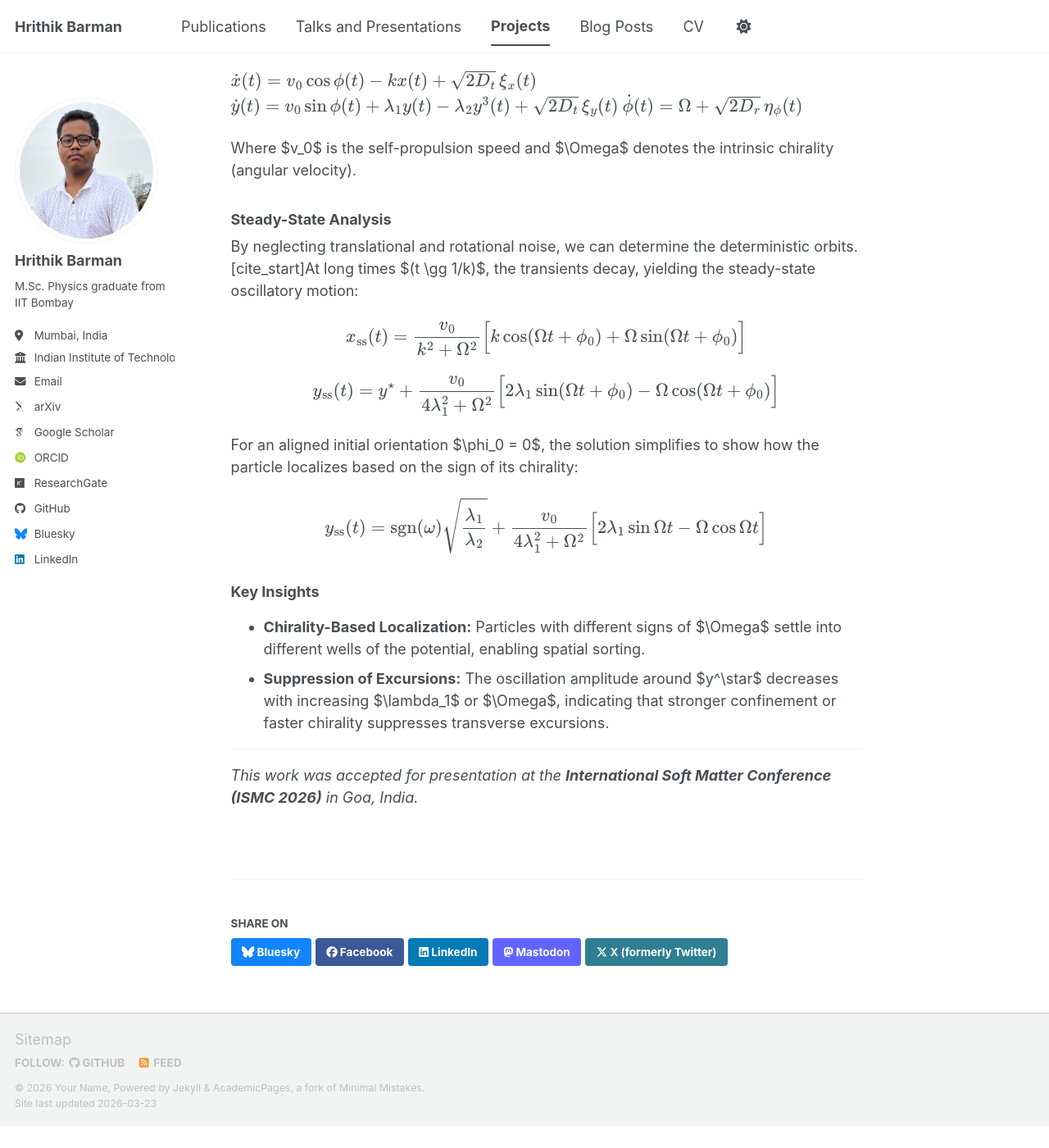
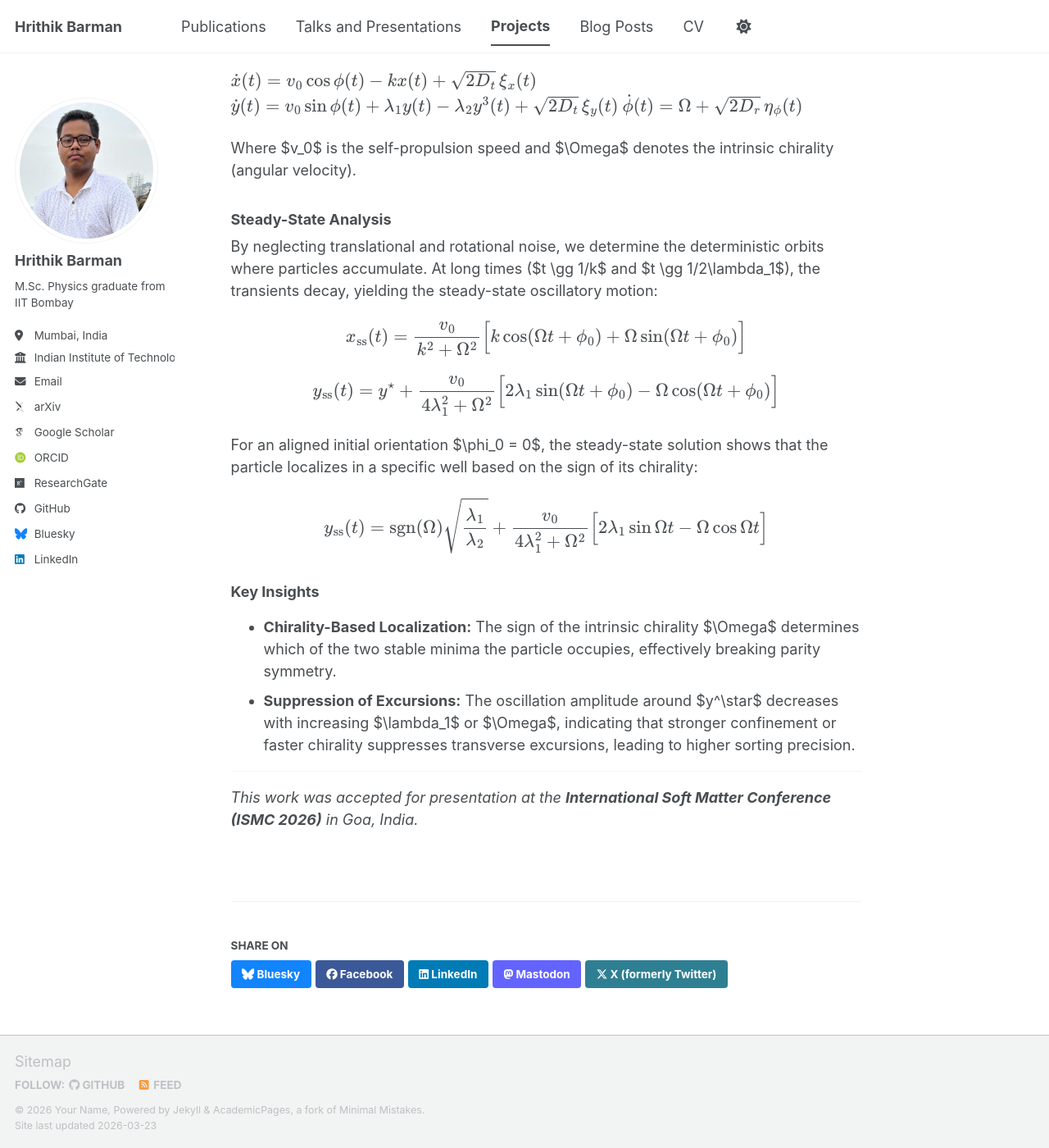
Before and after one commit to Hrithikbarmangc/barman.github.io, a Jekyll site: the page built from _portfolio/sorting-mechanisms.md, in a window 1280 px wide and 1400 px high, scrolled down 632 px. Shown: the whole window at 82% size. Built offline with Jekyll 4.4.1, drawn with Linux system fonts in a browser that asks for light colours; some web fonts are replaced; a script bundle is joined from its source files by our own code; library files that are not in the unit come from our copies; before the commit the page ends 2005 px from its top, so only the background shows below that.

Commit message:
Update sorting-mechanisms.md

```diff
--- a/_portfolio/sorting-mechanisms.md
+++ b/_portfolio/sorting-mechanisms.md
@@ -21,19 +21,19 @@ $$\dot{\phi}(t) = \Omega + \sqrt{2D_r}\,\eta_\phi(t)$$
 Where $v_0$ is the self-propulsion speed and $\Omega$ denotes the intrinsic chirality (angular velocity).
 
 ### Steady-State Analysis
-By neglecting translational and rotational noise, we can determine the deterministic orbits. [cite_start]At long times $(t \gg 1/k)$, the transients decay, yielding the steady-state oscillatory motion:
+By neglecting translational and rotational noise, we determine the deterministic orbits where particles accumulate. At long times ($t \gg 1/k$ and $t \gg 1/2\lambda_1$), the transients decay, yielding the steady-state oscillatory motion:
 
 $$x_{\mathrm{ss}}(t) = \frac{v_0}{k^2 + \Omega^2} \Big[k\cos(\Omega t + \phi_0) + \Omega\sin(\Omega t + \phi_0)\Big]$$
 
 $$y_{\mathrm{ss}}(t) = y^\star + \frac{v_0}{4\lambda_1^2 + \Omega^2} \Big[2\lambda_1 \sin(\Omega t + \phi_0) - \Omega \cos(\Omega t + \phi_0)\Big]$$
 
-For an aligned initial orientation $\phi_0 = 0$, the solution simplifies to show how the particle localizes based on the sign of its chirality:
+For an aligned initial orientation $\phi_0 = 0$, the steady-state solution shows that the particle localizes in a specific well based on the sign of its chirality:
 
-$$y_{\mathrm{ss}}(t) = \operatorname{sgn}(\omega)\sqrt{\frac{\lambda_1}{\lambda_2}} + \frac{v_0}{4\lambda_1^2 + \Omega^2} \Big[2\lambda_1 \sin\Omega t - \Omega \cos\Omega t \Big]$$
+$$y_{\mathrm{ss}}(t) = \operatorname{sgn}(\Omega)\sqrt{\frac{\lambda_1}{\lambda_2}} + \frac{v_0}{4\lambda_1^2 + \Omega^2} \Big[2\lambda_1 \sin\Omega t - \Omega \cos\Omega t \Big]$$
 
 ### Key Insights
-* **Chirality-Based Localization:** Particles with different signs of $\Omega$ settle into different wells of the potential, enabling spatial sorting.
-* **Suppression of Excursions:** The oscillation amplitude around $y^\star$ decreases with increasing $\lambda_1$ or $\Omega$, indicating that stronger confinement or faster chirality suppresses transverse excursions.
+* **Chirality-Based Localization:** The sign of the intrinsic chirality $\Omega$ determines which of the two stable minima the particle occupies, effectively breaking parity symmetry.
+* **Suppression of Excursions:** The oscillation amplitude around $y^\star$ decreases with increasing $\lambda_1$ or $\Omega$, indicating that stronger confinement or faster chirality suppresses transverse excursions, leading to higher sorting precision.
 
 ---
 *This work was accepted for presentation at the **International Soft Matter Conference (ISMC 2026)** in Goa, India.*
```
